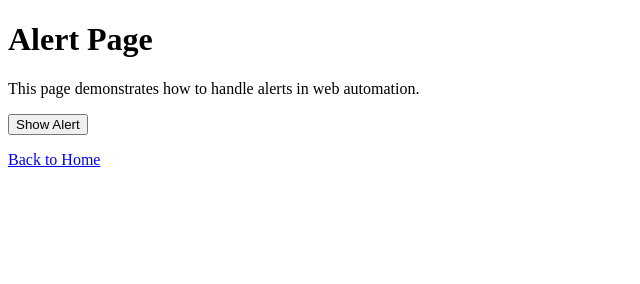
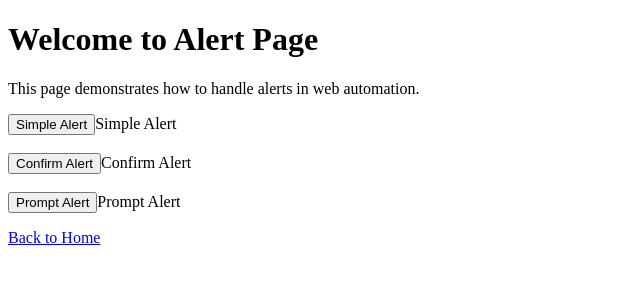
Before and after one commit to shreenibassamal/Web-Automation-Module, a plain HTML site: page Alert.html in a window 1280 px wide. Shown: the whole page, without its empty margins (0-640 px from the left). Drawn offline with Linux system fonts and the light colour scheme.

Commit message:
alertpage updated

```diff
--- a/Alert.html
+++ b/Alert.html
@@ -6,13 +6,34 @@
     <title>Alert Page</title>
 </head>
 <body>
-    <h1>Alert Page</h1>
+    <h1>Welcome to Alert Page</h1>
     <p>This page demonstrates how to handle alerts in web automation.</p>
-    <button onclick="showAlert()">Show Alert</button>
+
+    <button onclick="showAlert()">Simple Alert</button><span>Simple Alert</span><br><br>
+    <button  onclick="showConfirm()">Confirm Alert</button><span>Confirm Alert</span><br><br>
+    <button  onclick="showPrompt()">Prompt Alert</button><span>Prompt Alert</span><br>
 
     <script>
         function showAlert() {
             alert("This is an alert message!");
+        }
+
+
+        function showConfirm() {
+            const result = confirm("Do you want to proceed?");
+            if (result) {
+                alert("You pressed OK!");
+            } else {
+                alert("You pressed Cancel!");
+            }
+        }
+        function showPrompt() {
+            const userInput = prompt("Please enter your name:");
+            if (userInput !== null) {
+                alert("Hello, " + userInput + "!");
+            } else {
+                alert("You cancelled the prompt.");
+            }
         }
     </script>
 
```
